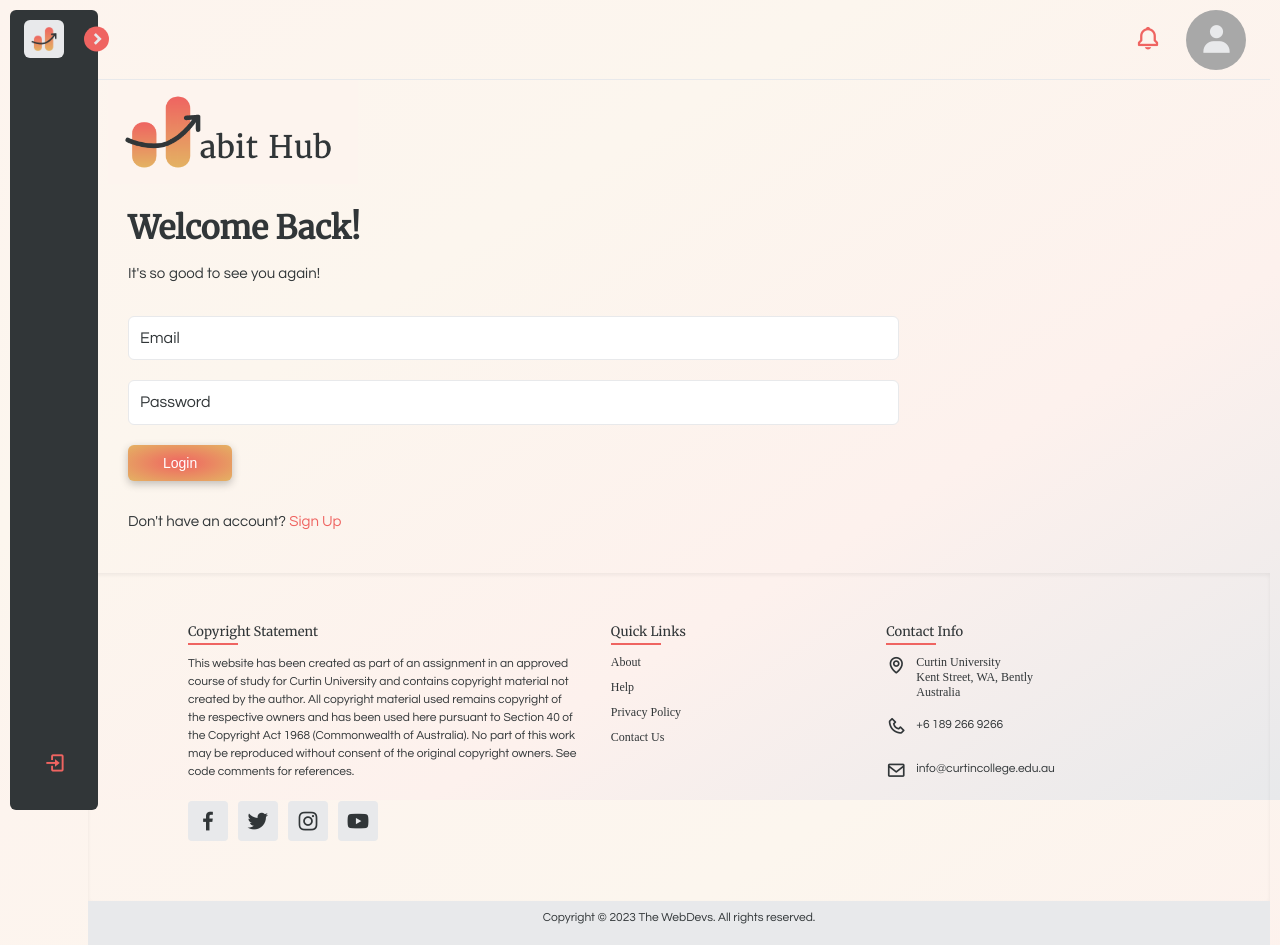
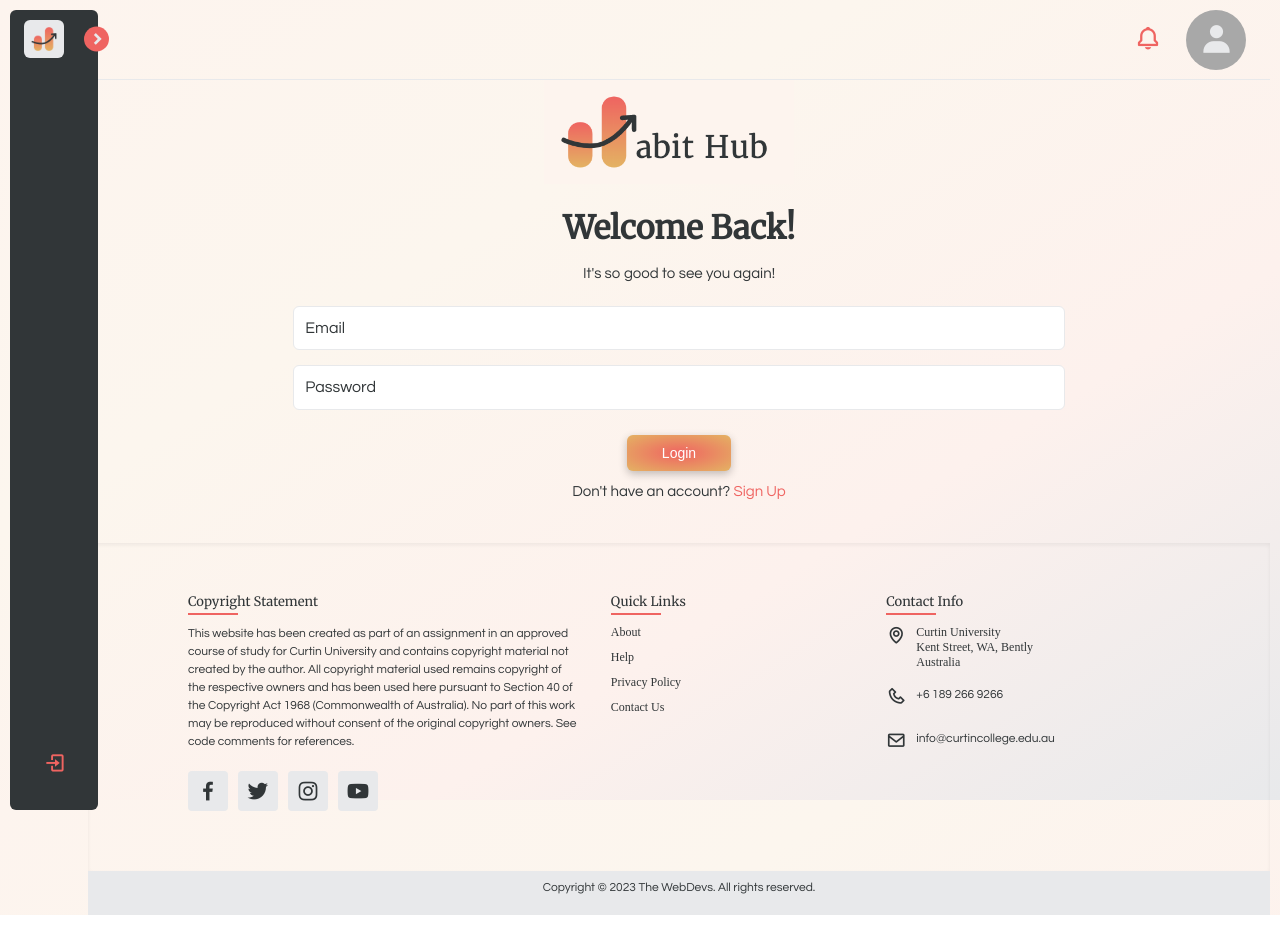
Before and after one commit to s3851446/habithub-frontend, a SvelteKit app in the folder final/habithub-frontend/: page /login in a window 1280 px wide. After the commit the page ends 915 px from the top, so only its background shows below. Built offline with nearby package versions, Linux system fonts and the light colour scheme; no server answers.

Commit message:
Moves login page content to center

```diff
--- a/final/habithub-frontend/src/components/EditHabit.svelte
+++ b/final/habithub-frontend/src/components/EditHabit.svelte
@@ -38,7 +38,12 @@
 </div>
 
 <style lang="scss">
-    .btn {
-        margin-top: 1.5em;
+    #form {
+        margin-top: 20px;
+        display: flex;
+        flex-direction: column;
+        justify-content: flex-start;
+        align-items: flex-start;
+        gap: 20px;
     }
 </style>
--- a/final/habithub-frontend/src/components/TextInput.svelte
+++ b/final/habithub-frontend/src/components/TextInput.svelte
@@ -18,7 +18,6 @@
     .input-container {
         width: 70%;
         position: relative;
-        margin: 20px 0;
         transition: $trans-05;
         @media all and (max-width: 900px) {
             width: 100%;
--- a/final/habithub-frontend/src/routes/login/+page.svelte
+++ b/final/habithub-frontend/src/routes/login/+page.svelte
@@ -103,6 +103,7 @@
     .body {
       padding: 0 40px;
       margin-top: 0;
+      text-align: center;
     }
 
     .logo {
@@ -111,7 +112,11 @@
     }
 
     .form {
-      margin: 30px 0;
+      display: flex;
+      flex-direction: column;
+      justify-content: center;
+      align-items: center;
+      gap: 15px;
     }
 
     a {
@@ -124,4 +129,8 @@
         border-radius: $card-radius;
       }
     }
+
+    .btn {
+      margin: 10px 0;
+    }
   </style>
```
